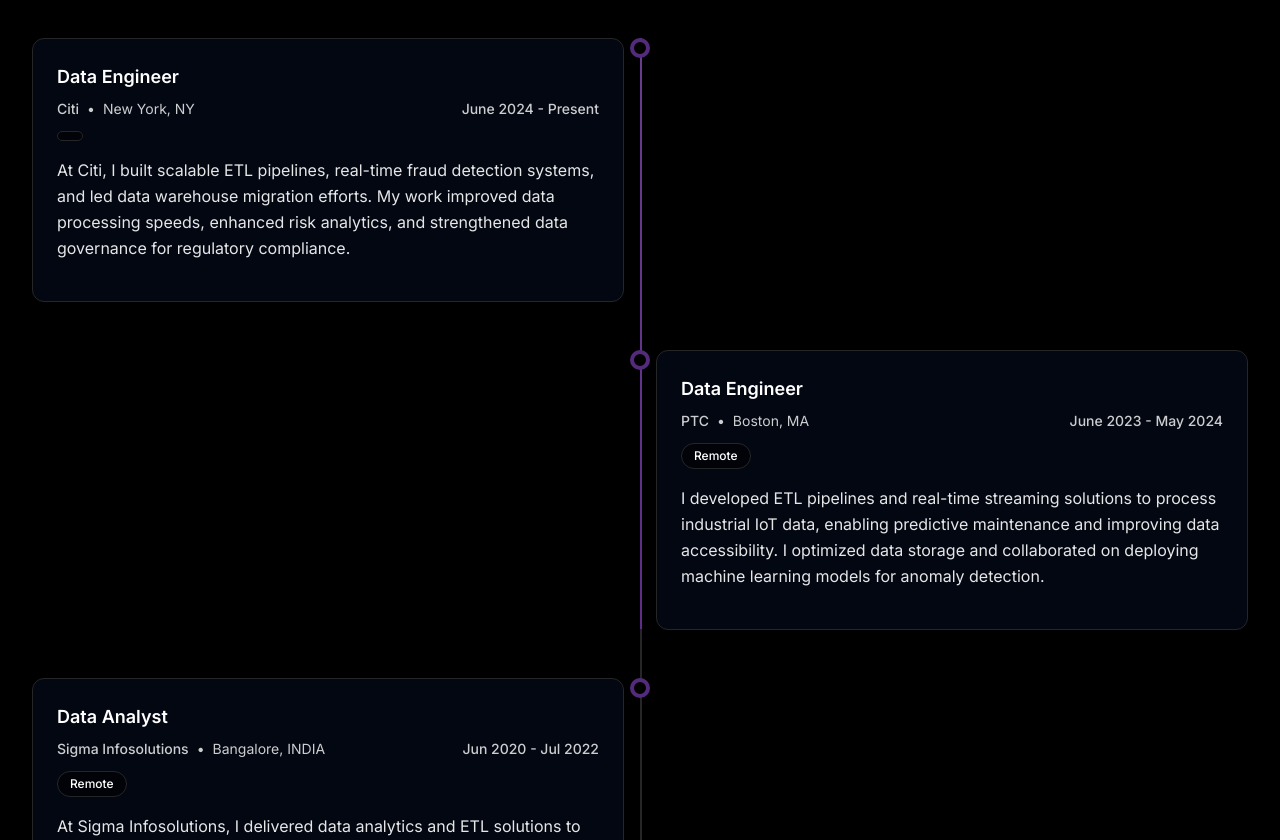
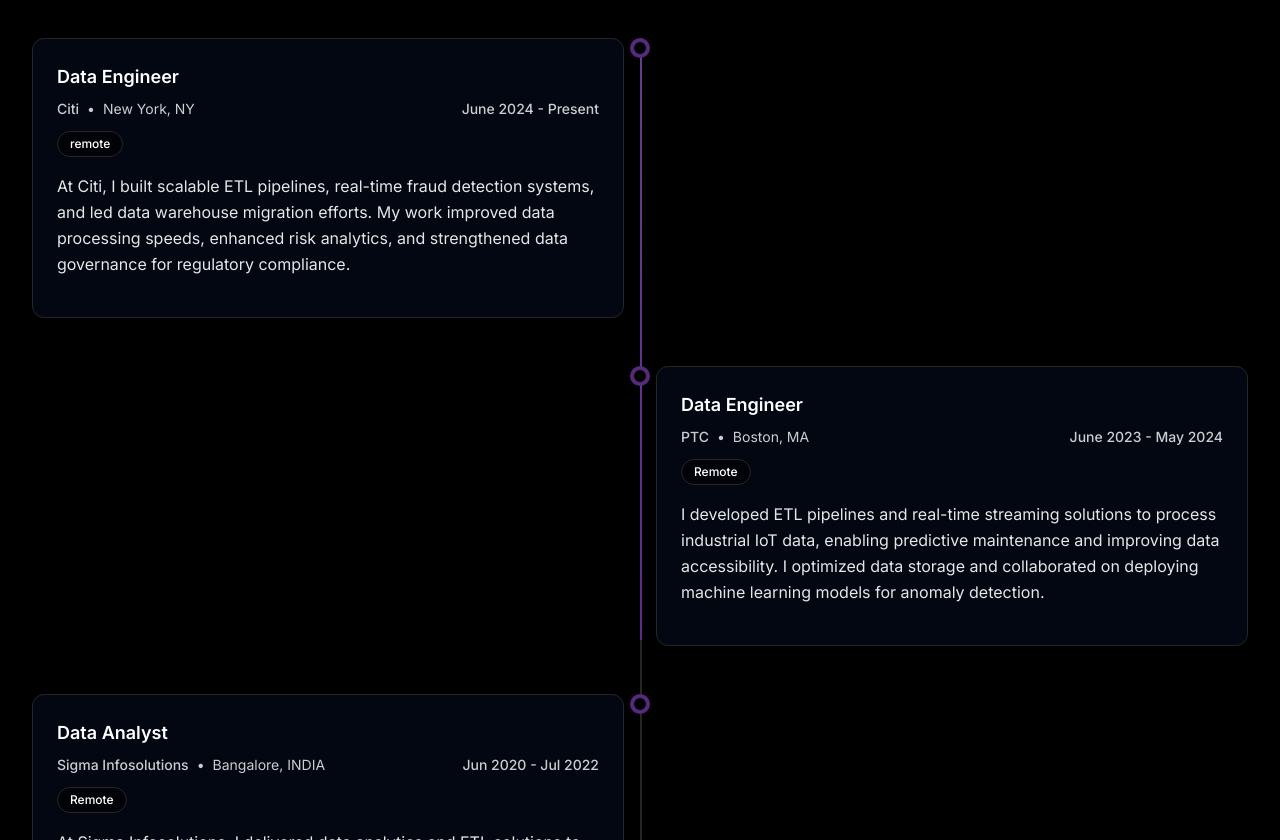
Before and after one commit to asJ26/Akhilesh-portfolio, a Next.js app: page / in a window 1280 px wide. Shown: the part 1960-2800 px from the top of the page. Built offline with nearby package versions, Linux system fonts and the light colour scheme.

Commit message:
Update Experience.tsx

```diff
--- a/src/components/home/Experience.tsx
+++ b/src/components/home/Experience.tsx
@@ -23,7 +23,7 @@ const experiences: TimelineItem[] = [
     title: "Data Engineer",
     organization: "Citi",
     location: "New York, NY",
-    type: "",
+    type: "remote",
     date: "June 2024 - Present",
     description: "At Citi, I built scalable ETL pipelines, real-time fraud detection systems, and led data warehouse migration efforts. My work improved data processing speeds, enhanced risk analytics, and strengthened data governance for regulatory compliance."
   },
```
